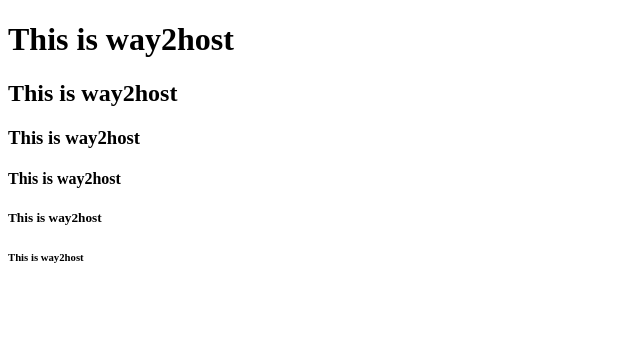
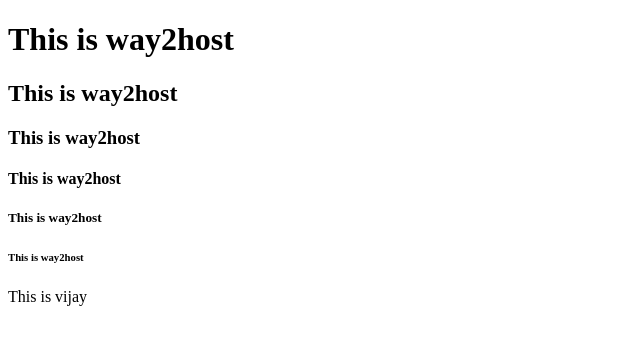
Before and after one commit to dsvvijay/demo, a plain HTML site: page index.html in a window 1280 px wide. Shown: the whole page, without its empty margins (0-640 px from the left). Drawn offline with Linux system fonts and the light colour scheme.

Commit message:
i added ne text in file

```diff
--- a/index.html
+++ b/index.html
@@ -8,6 +8,6 @@
 <h4>This is way2host</h4>
 <h5>This is way2host</h5>
 <h6>This is way2host</h6>
-
+<h7>This is vijay</h7>
 </body>
 </html>
```
